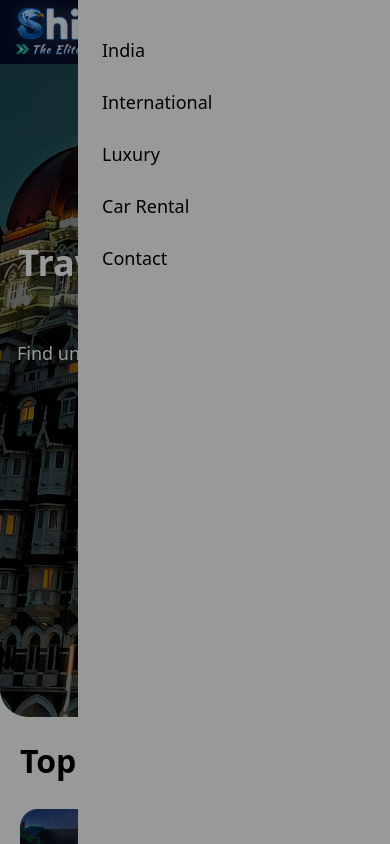
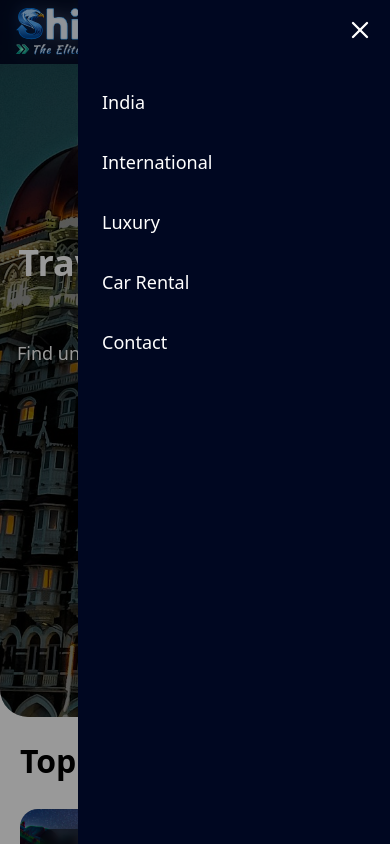
Before and after one commit to Naveennuo/shigo, a React (Vite) app: page / in a window 390 px wide. Both pictures are taken after a click on the button 362 px from the left and 32 px from the top of the page. Shown: the top 844 px of the page. Built offline with nearby package versions, Linux system fonts and the light colour scheme.

Commit message:
fix build for node 24

```diff
--- a/src/sections/Header.tsx
+++ b/src/sections/Header.tsx
@@ -38,32 +38,42 @@ export default function Header() {
         </div>
 
         {/* Mobile Toggle */}
-        <button onClick={() => setOpen(!open)} className="md:hidden text-white">
-          {open ? <X /> : <Menu />}
+        <button onClick={() => setOpen(true)} className="md:hidden text-white">
+          <Menu />
         </button>
       </div>
 
       {/* Mobile Menu */}
       <div
-        className={`md:hidden fixed top-0 right-0 h-full w-[80%] bg-white p-6 transition ${
+        className={`md:hidden fixed top-0 right-0 h-full w-[80%] bg-[#000721] text-white p-6 transition-transform duration-300 z-50 ${
           open ? "translate-x-0" : "translate-x-full"
         }`}
       >
+        {/* Close Icon */}
+        <button
+          onClick={() => setOpen(false)}
+          className="absolute top-4 right-4 text-white"
+        >
+          <X size={28} />
+        </button>
+
+        <div className="mt-12">
           {nav.map((n) => (
             <p
               key={n}
-            className="py-3 text-lg cursor-pointer"
+              className="py-4 text-lg cursor-pointer hover:text-[#0092fb]"
               onClick={() => setOpen(false)}
             >
               {n}
             </p>
           ))}
         </div>
+      </div>
 
       {/* Backdrop */}
       {open && (
         <div
-          className="fixed inset-0 bg-black/40 md:hidden"
+          className="fixed inset-0 bg-black/40 md:hidden z-40"
           onClick={() => setOpen(false)}
         />
       )}
```
Lines whose indentation alone changed are shown as unchanged.
